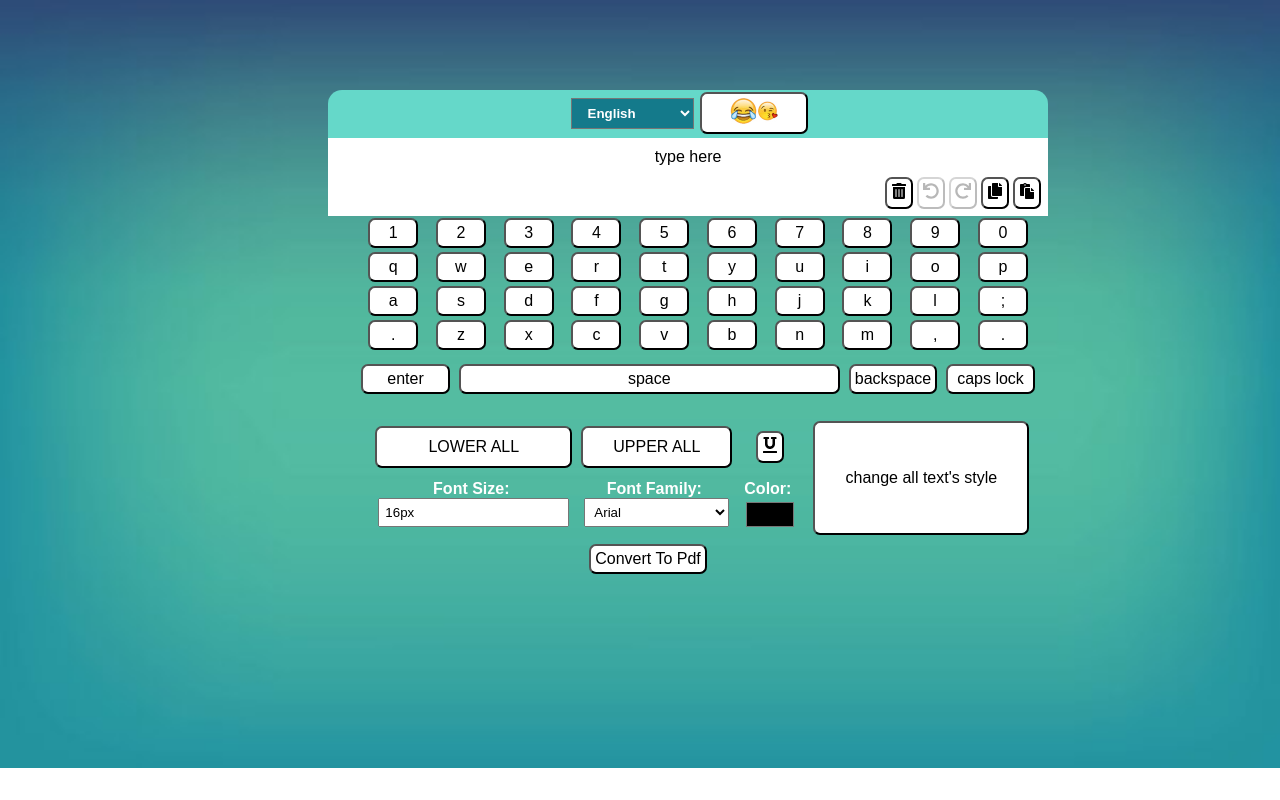
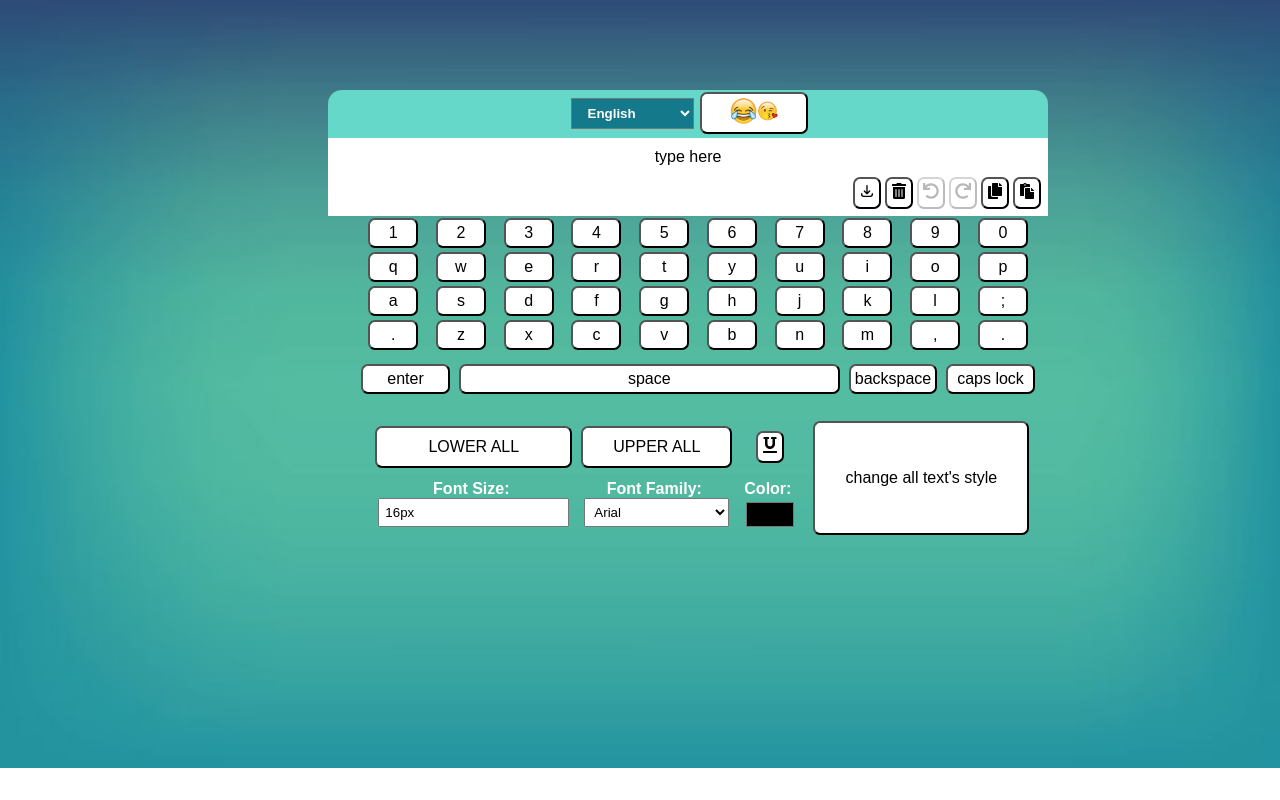
Before and after one commit to chavi362/virtual-keyboard, a React (Vite) app: page / in a window 1280 px wide. Built offline with nearby package versions, Linux system fonts and the light colour scheme.

Commit message:
change design of convert-pdf button

```diff
--- a/src/Components/ConvertToPdf.jsx
+++ b/src/Components/ConvertToPdf.jsx
@@ -1,4 +1,5 @@
 import html2pdf from 'html2pdf.js';
+import { HiOutlineDownload } from 'react-icons/hi';
 
 function ConvertToPdf(props) {
   const text = props.text;
@@ -41,8 +42,8 @@ function ConvertToPdf(props) {
   }
 
   return (
-    <div className="Convert_To_Pdf">
-      <button onClick={convertPdf}>Convert To Pdf</button>
+    <div className="Convert_To_Pdf" id="Convert_To_Pdf" >
+      <button onClick={convertPdf}><HiOutlineDownload></HiOutlineDownload></button>
     </div>
   );
 }
--- a/src/Components/KeyBoardStylee.css
+++ b/src/Components/KeyBoardStylee.css
@@ -22,13 +22,13 @@ button:hover {
   font-weight: bold;
 }
 
-.special-buttons {
+.special-buttons .Convert_To_Pdf {
   display: flex;
   justify-content: space-around;
   margin-top: 10px;
 }
 
-.special-buttons button {
+.special-buttons button .Convert_To_Pdf{
   width: 70px;
 }
 
@@ -72,7 +72,7 @@ select {
   justify-content: center;
   right: 5px;
   bottom: 5px;
-  display: flex;
+   display: flex;
   overflow: auto;
   position: absolute;
   white-space: nowrap;
--- a/src/Components/SpecialButtons.jsx
+++ b/src/Components/SpecialButtons.jsx
@@ -5,8 +5,9 @@ import "reactjs-popup/dist/index.css";
 import "./KeyBoardStylee.css";
 import { ToastContainer, toast } from "react-toastify";
 import "react-toastify/dist/ReactToastify.css";
+import ConvertToPdf from "./ConvertToPdf";
 
-function SpecialButtons({ handleEvent, isUndo, isRedo }) {
+function SpecialButtons({ handleEvent, isUndo, isRedo,text }) {
   const notify = () => {
     toast("Text is copied to clipboard!");
     handleEvent("copy");
@@ -14,6 +15,7 @@ function SpecialButtons({ handleEvent, isUndo, isRedo }) {
 
   return (
     <div id="spacial_buttons" className="spacial_buttons">
+      <ConvertToPdf text={text}></ConvertToPdf>
       <Popup
         trigger={
           <button className="button">
@@ -88,6 +90,7 @@ function SpecialButtons({ handleEvent, isUndo, isRedo }) {
           <FaPaste />
         </button>
       </span>
+
     </div>
   );
 }
--- a/src/Components/virtualKeyBoard.jsx
+++ b/src/Components/virtualKeyBoard.jsx
@@ -314,6 +314,9 @@ function VirtualKeyBoard() {
                     handleEvent={handleEvent}
                     isUndo={isUndo}
                     isRedo={isRedo}
+                    text={ stack.length && stack[stack.length - 1].length
+                        ? stack[stack.length - 1]
+                        : placeholder}
                 />
             </div>
 
@@ -340,12 +343,6 @@ function VirtualKeyBoard() {
                 />
             </div>
             <div className="convert-to-pdf">
-                <ConvertToPdf     text={
-                        stack.length && stack[stack.length - 1].length
-                            ? stack[stack.length - 1]
-                            : placeholder
-                    }
-                ></ConvertToPdf>
             </div>
         </div>
     );
```
